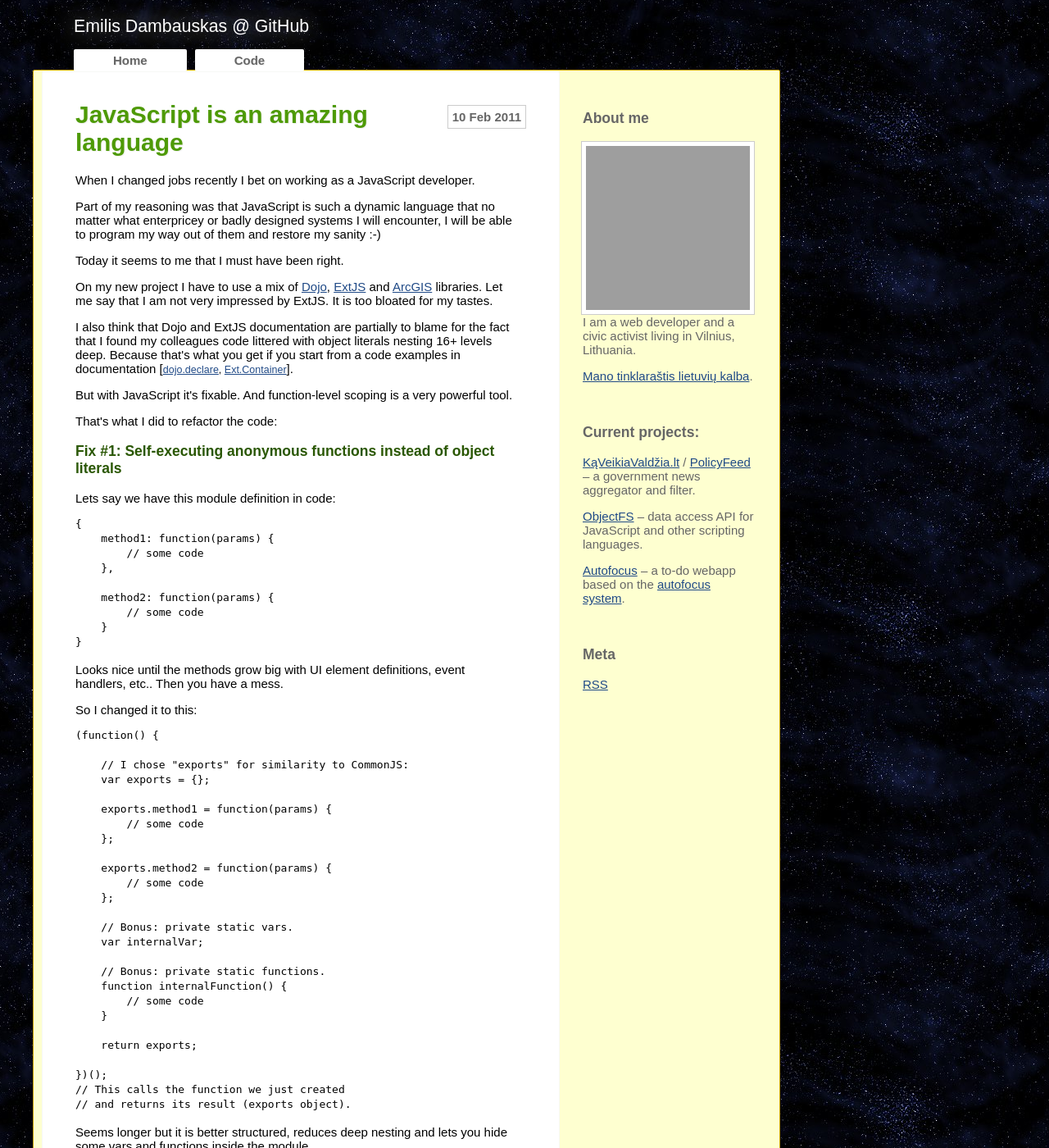
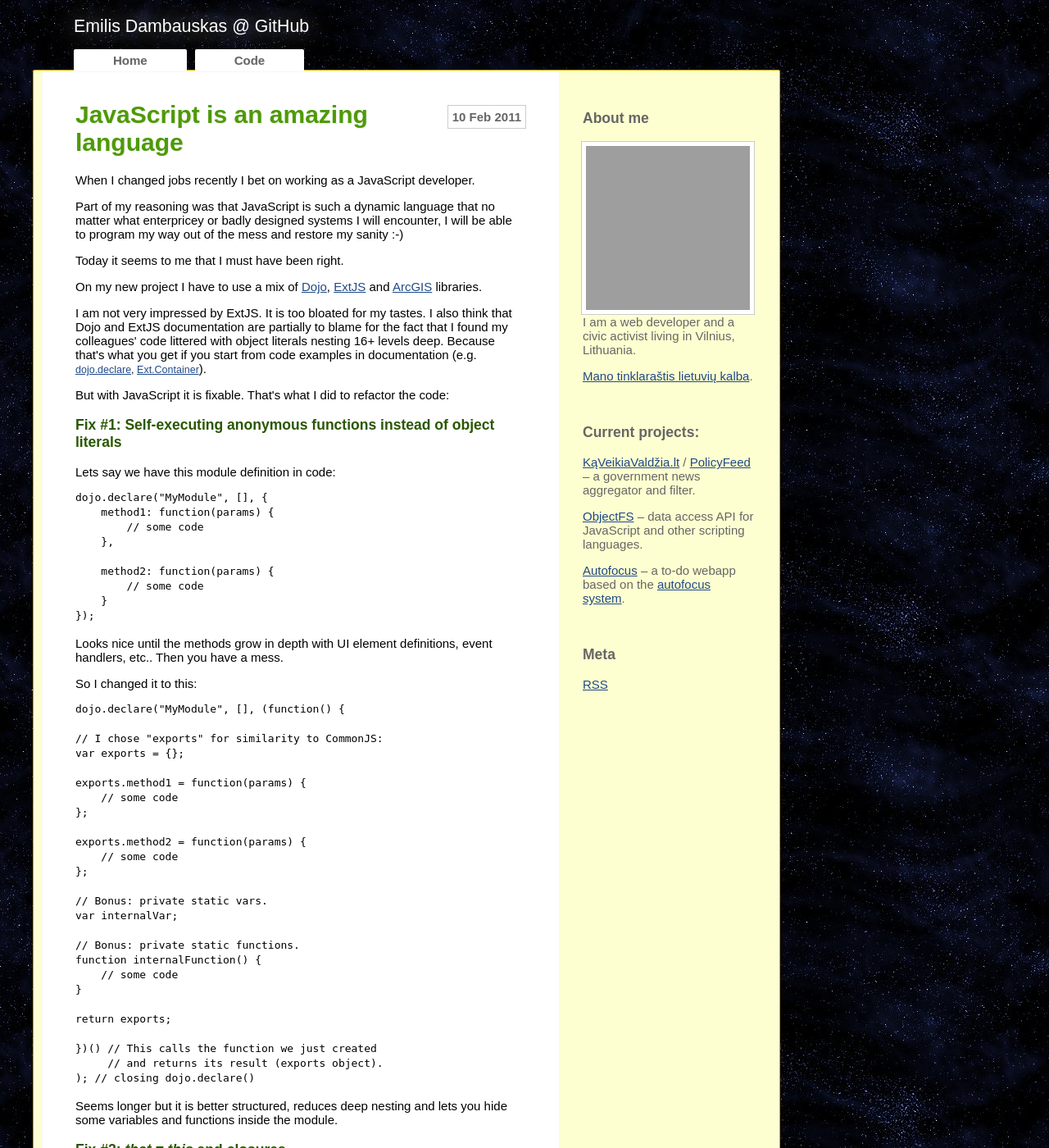
Before and after one commit to emilis/emilis.github.com, a Jekyll site: the page built from _posts/2011-02-10-javascript-is-an-amazing-language.html, in a window 1280 px wide and 1400 px high. Shown: the whole window at 82% size. Built offline with Jekyll 4.4.1, drawn with Linux system fonts in a browser that asks for light colours; a style sheet for code colours, icons or effects is not loaded; some of the changed text lies outside the part shown; grey boxes are pictures that could not be loaded.

Commit message:
Edited blog post text.

```diff
--- a/_posts/2011-02-10-javascript-is-an-amazing-language.html
+++ b/_posts/2011-02-10-javascript-is-an-amazing-language.html
@@ -5,23 +5,21 @@ title: JavaScript is an amazing language
 
 <p>When I changed jobs recently I bet on working as a JavaScript developer.</p>
 
-<p>Part of my reasoning was that JavaScript is such a dynamic language that no matter what enterpricey or badly designed systems I will encounter, I will be able to program my way out of them and restore my sanity :-)</p>
+<p>Part of my reasoning was that JavaScript is such a dynamic language that no matter what enterpricey or badly designed systems I will encounter, I will be able to program my way out of the mess and restore my sanity :-)</p>
 
 <p>Today it seems to me that I must have been right.</p>
 
-<p>On my new project I have to use a mix of <a href="http://www.dojotoolkit.org/">Dojo</a>, <a href="http://www.sencha.com/products/extjs/">ExtJS</a> and <a href="http://help.arcgis.com/en/webapi/javascript/arcgis/">ArcGIS</a> libraries. Let me say that I am not very impressed by ExtJS. It is too bloated for my tastes.</p>
+<p>On my new project I have to use a mix of <a href="http://www.dojotoolkit.org/">Dojo</a>, <a href="http://www.sencha.com/products/extjs/">ExtJS</a> and <a href="http://help.arcgis.com/en/webapi/javascript/arcgis/">ArcGIS</a> libraries.</p>
 
-<p>I also think that Dojo and ExtJS documentation are partially to blame for the fact that I found my colleagues code littered with object literals nesting 16+ levels deep. Because that's what you get if you start from a code examples in documentation [<small><a href="http://dojotoolkit.org/reference-guide/dojo/declare.html">dojo.declare</a>, <a href="http://dev.sencha.com/deploy/dev/docs/?class=Ext.Container">Ext.Container</a></small>].</p>
+<p>I am not very impressed by ExtJS. It is too bloated for my tastes. I also think that Dojo and ExtJS documentation are partially to blame for the fact that I found my colleagues' code littered with object literals nesting 16+ levels deep. Because that's what you get if you start from code examples in documentation (e.g. <small><a href="http://dojotoolkit.org/reference-guide/dojo/declare.html">dojo.declare</a>, <a href="http://dev.sencha.com/deploy/dev/docs/?class=Ext.Container">Ext.Container</a></small>).</p>
 
-<p>But with JavaScript it's fixable. And function-level scoping is a very powerful tool.</p>
-
-<p>That's what I did to refactor the code:</p>
+<p>But with JavaScript it is fixable. That's what I did to refactor the code:</p>
 
 <h3>Fix #1: Self-executing anonymous functions instead of object literals</h3>
 
 <p>Lets say we have this module definition in code:</p>
 
-<pre><code class="javascript">{
+<pre><code class="javascript">dojo.declare("MyModule", [], {
     method1: function(params) {
         // some code
     },
@@ -29,13 +27,13 @@ title: JavaScript is an amazing language
     method2: function(params) {
         // some code
     }
-}</code></pre>
+});</code></pre>
 
-<p>Looks nice until the methods grow big with UI element definitions, event handlers, etc.. Then you have a mess.</p>
+<p>Looks nice until the methods grow in depth with UI element definitions, event handlers, etc.. Then you have a mess.</p>
 
 <p>So I changed it to this:</p>
 
-<pre><code class="javascript">(function() {
+<pre><code class="javascript">dojo.declare("MyModule", [], (function() {
 
 // I chose "exports" for similarity to CommonJS:
 var exports = {};
@@ -58,11 +56,11 @@ title: JavaScript is an amazing language
 
 return exports;
 
-})();
-// This calls the function we just created
-// and returns its result (exports object).</code></pre>
+})() // This calls the function we just created
+     // and returns its result (exports object).
+); // closing dojo.declare()</code></pre>
 
-<p>Seems longer but it is better structured, reduces deep nesting and lets you hide some vars and functions inside the module.</p>
+<p>Seems longer but it is better structured, reduces deep nesting and lets you hide some variables and functions inside the module.</p>
 
 
 <h3>Fix #2: <em>that = this</em> and closures</h3>
```
Also changed, not shown: other parts of _posts/2011-02-10-javascript-is-an-amazing-language.html (+3 -3 lines). Lines whose indentation alone changed are shown as unchanged.
